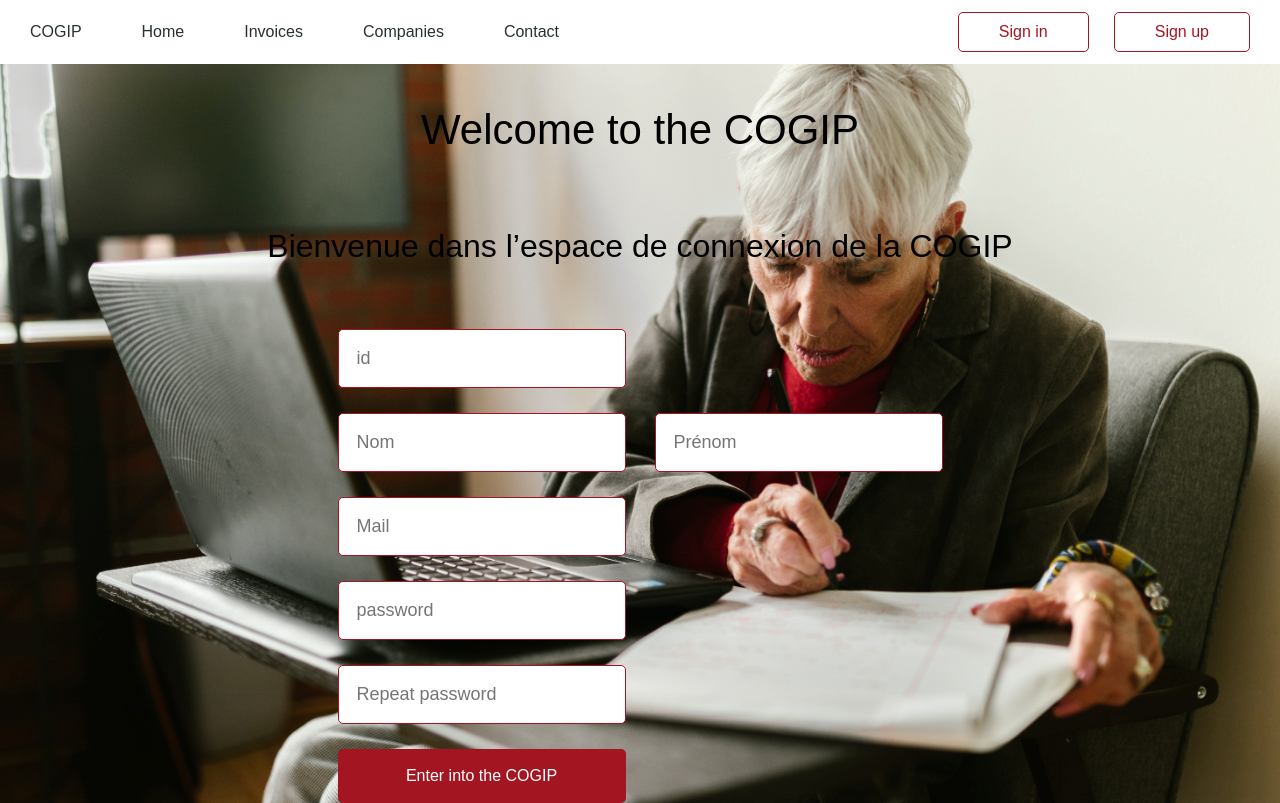
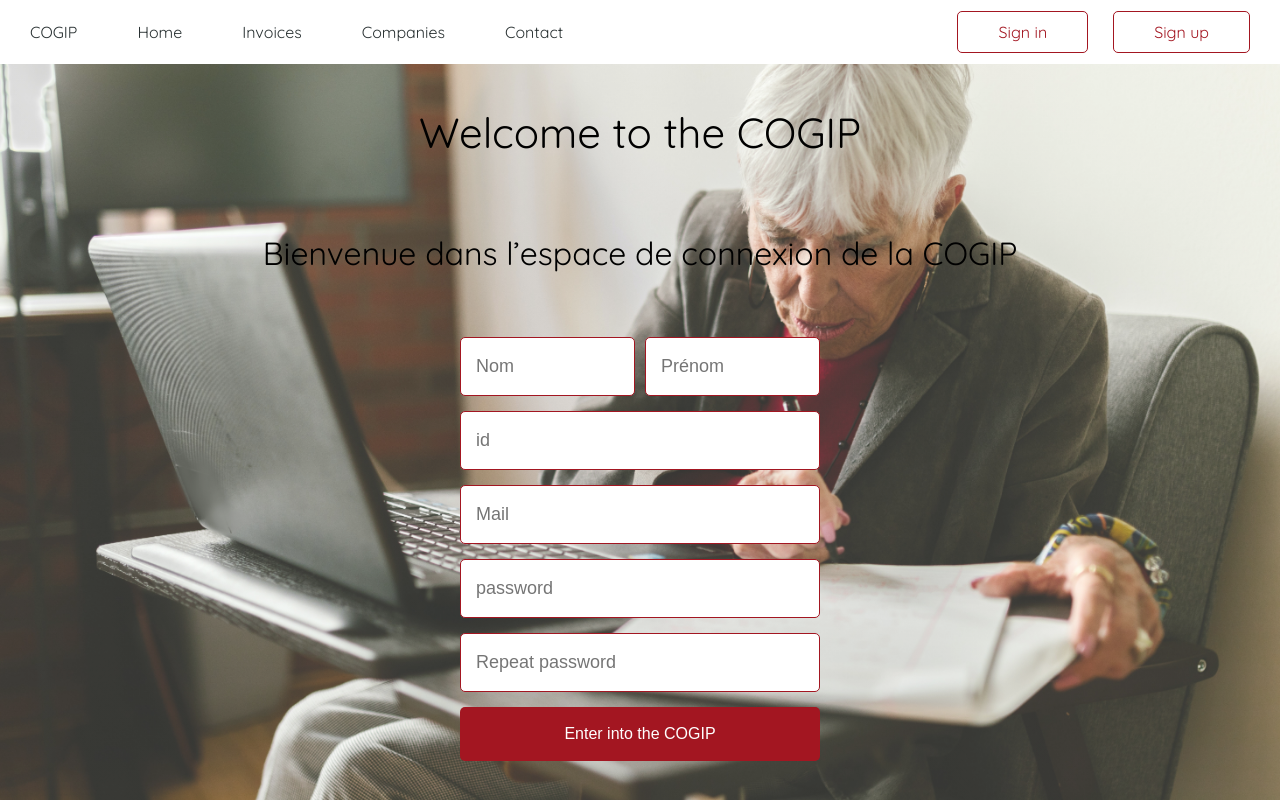
Before and after one commit to Pierrerobeyns/PHP-challenge-2, a PHP site: page /view/Registration.php in a window 1280 px wide. Run offline with PHP 8.4, Linux system fonts and the light colour scheme.

Commit message:
login; register:fix

```diff
--- a/assets/style/style.css
+++ b/assets/style/style.css
@@ -1,10 +1,19 @@
+@import url("https://fonts.googleapis.com/css2?family=Quicksand&display=swap");
+/***********************************************************************************************************************/
+/* LOGIN & REGISTER PAGES **********************************************************************************************/
+/************************************************************************************************************************/
 body {
-  background-image: url("../img/log-background.jpg");
-  background-size: cover;
-  -webkit-backdrop-filter: opacity(0.3);
-          backdrop-filter: opacity(0.3);
   font-family: "Quicksand", sans-serif;
   margin: 0 auto;
+  position: relative;
+  width: 100%;
+  background-image: -webkit-gradient(linear, left top, left bottom, from(rgba(255, 255, 255, 0.2)), to(rgba(255, 255, 255, 0.2))), url("../img/log-background.jpg");
+  background-image: linear-gradient(rgba(255, 255, 255, 0.2), rgba(255, 255, 255, 0.2)), url("../img/log-background.jpg");
+  background-background-size: cover;
+  background-position: center;
+  background-size: cover;
+  background-repeat: no-repeat;
+  background-attachment: fixed;
 }
 
 body header {
@@ -94,7 +103,7 @@
   font-size: 32px;
 }
 
-body .connect-section form {
+body .connect-section .ipt-container {
   display: -webkit-box;
   display: -ms-flexbox;
   display: flex;
@@ -102,34 +111,38 @@
   -webkit-box-direction: normal;
       -ms-flex-direction: column;
           flex-direction: column;
-  gap: 25px;
+  gap: 15px;
   margin-top: 2rem;
+  width: 360px;
 }
 
-body .connect-section form input {
-  padding: 18px 18px;
+body .connect-section .ipt-container input {
+  padding: 18px 15px;
   outline: none;
-  width: 250px;
   font-size: 18px;
   border-radius: 5px;
 }
 
-body .connect-section form .ipt-text {
+body .connect-section .ipt-container .ipt-text,
+body .connect-section .ipt-container .ipt-name {
   border: #A31621 1px solid;
 }
 
-body .connect-section form .ipt-name {
+body .connect-section .ipt-container .ipt-name-container {
   display: -webkit-box;
   display: -ms-flexbox;
   display: flex;
-  gap: 29px;
+  gap: 10px;
 }
 
-body .connect-section form .ipt-sub {
+body .connect-section .ipt-container .ipt-name {
+  width: 50%;
+}
+
+body .connect-section .ipt-container .ipt-sub {
   background-color: #A31621;
   border: none;
   color: white;
-  width: 288px;
   font-size: 16px;
 }
 /*# sourceMappingURL=style.css.map */
--- a/assets/style/style.scss
+++ b/assets/style/style.scss
@@ -5,12 +5,26 @@
 $greycolor: #CDCDCD;
 $greycolor2: #EEE5E5;
 
+@import url('https://fonts.googleapis.com/css2?family=Quicksand&display=swap');
+
+/***********************************************************************************************************************/
+/* LOGIN & REGISTER PAGES **********************************************************************************************/
+/************************************************************************************************************************/
 body {
-    background-image: url("../img/log-background.jpg");
-    background-size: cover;
-    backdrop-filter: opacity(0.3) ;
     font-family: $font;
     margin: 0 auto;
+    position: relative;
+    width: 100%;
+
+    background: {
+        image: linear-gradient(rgba(255,255,255,0.2), rgba(255,255,255,0.2)), url('../img/log-background.jpg');
+        background-size: cover;
+        position: center;
+        size: cover;
+        repeat: no-repeat;
+        attachment: fixed;
+    }
+
 
     header {
         background-color: white;
@@ -63,8 +77,6 @@
         }
     }
 
-
-
     .connect-section {
         display: flex;
         flex-direction: column;
@@ -80,34 +92,38 @@
             font-size: 32px;
         }
 
-        form {
+        .ipt-container {
             display: flex;
             flex-direction: column;
-            gap: 25px;
+            gap: 15px;
             margin-top: 2rem;
+            width: 360px;
 
             input {
-                padding: 18px 18px;
+                padding: 18px 15px;
                 outline: none;
-                width: 250px;
                 font-size: 18px;
                 border-radius: 5px;
             }
 
-            .ipt-text {
+            .ipt-text,
+            .ipt-name {
                 border: $redcolor 1px solid;
             }
 
+            .ipt-name-container {
+                display: flex;
+                gap: 10px;
+            }
+
             .ipt-name {
-                display: flex;
-                gap: 29px;
+                width: 50%;
             }
 
             .ipt-sub {
                 background-color: $redcolor;
                 border: none;
                 color: white;
-                width: 288px;
                 font-size: 16px;
             }
         }
--- a/view/Registration.php
+++ b/view/Registration.php
@@ -10,6 +10,7 @@
 </head>
 
 <body>
+
     <header>
         <nav>
             <div class="nav-bar">
@@ -32,16 +33,18 @@
         <div class="sub-welcome-msg">
             <p>Bienvenue dans l’espace de connexion de la COGIP</p>
         </div>
-        <form action="#" method="get">
-            <input class="ipt-text" type="text" name="id" placeholder="id">
-            <div class="ipt-name">
-                <input class="ipt-text" type="text" name="password" placeholder="Nom">
-                <input class="ipt-text" type="text" name="password" placeholder="Prénom">
+        <form action="#" method="post">
+            <div class="ipt-container">
+                <div class="ipt-name-container">
+                    <input class="ipt-name" type="text" name="name" placeholder="Nom">
+                    <input class="ipt-name" type="text" name="firstname" placeholder="Prénom">
+                </div>
+                <input class="ipt-text" type="text" name="id" placeholder="id">
+                <input class="ipt-text" type="text" name="mail" placeholder="Mail">
+                <input class="ipt-text" type="text" name="password" placeholder="password">
+                <input class="ipt-text" type="text" name="password" placeholder="Repeat password">
+                <input class="ipt-sub" type="submit" name="submit" value="Enter into the COGIP">
             </div>
-            <input class="ipt-text" type="text" name="password" placeholder="Mail">
-            <input class="ipt-text" type="text" name="password" placeholder="password">
-            <input class="ipt-text" type="text" name="password" placeholder="Repeat password">
-            <input class="ipt-sub" type="submit" name="submit" value="Enter into the COGIP">
         </form>
     </div>
 
```
Also changed, not shown: view/login.php (+5 -3 lines), 1 other file.
